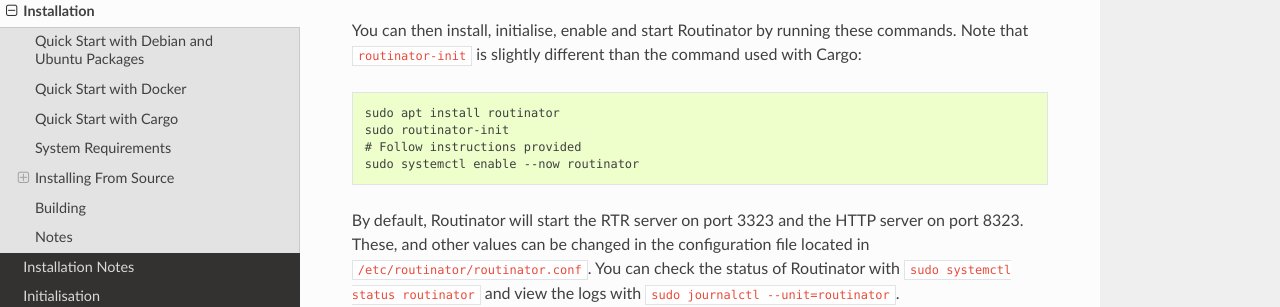
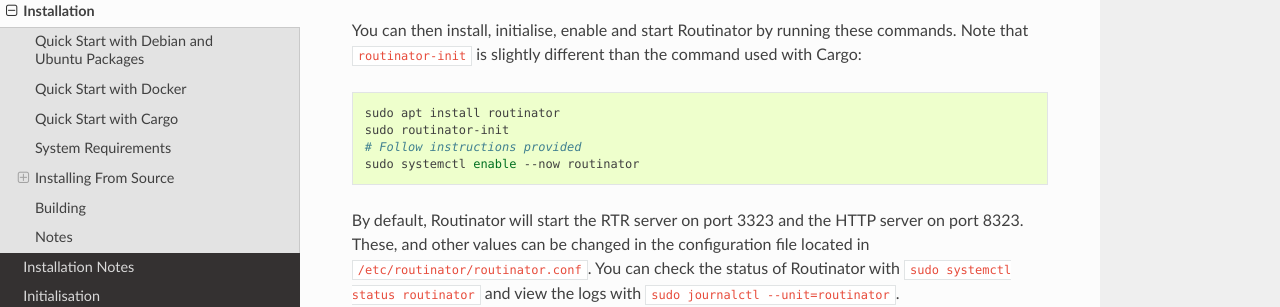
Before and after one commit to NLnetLabs/routinator, a Sphinx documentation site: the page built from source/installation.rst, in a window 1280 px wide and 900 px high, scrolled down 519 px. Shown: the part 154-461 px from the top of the window. Built offline with Sphinx 7.4.7 and the Read the Docs theme 2.0.0, drawn with Linux system fonts in a browser that asks for light colours.

Commit message:
bash code-block

```diff
--- a/source/installation.rst
+++ b/source/installation.rst
@@ -35,7 +35,7 @@
 commands. Note that ``routinator-init`` is slightly different than the command
 used with Cargo:
 
-.. code-block:: text
+.. code-block:: bash
 
    sudo apt install routinator
    sudo routinator-init
```
